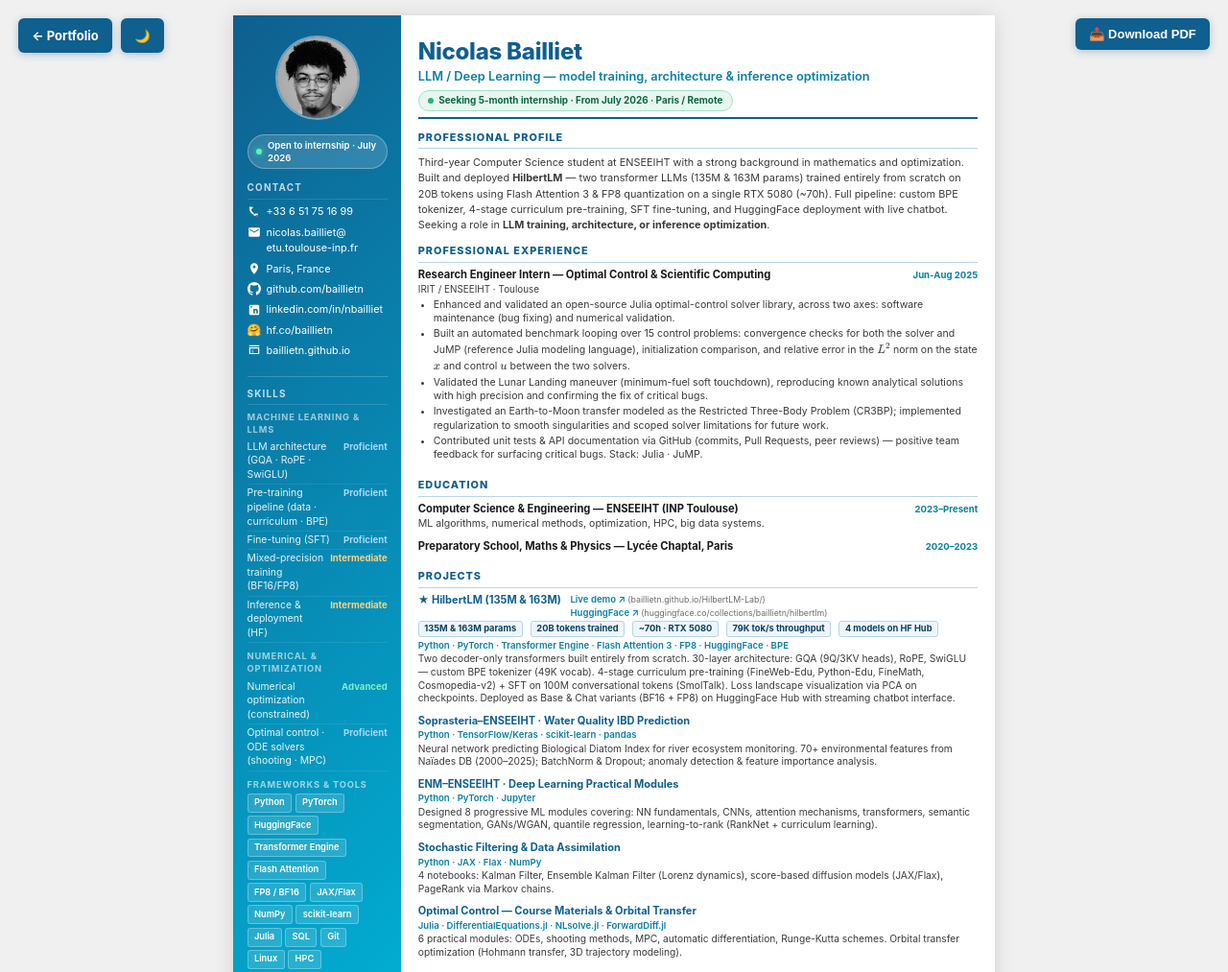
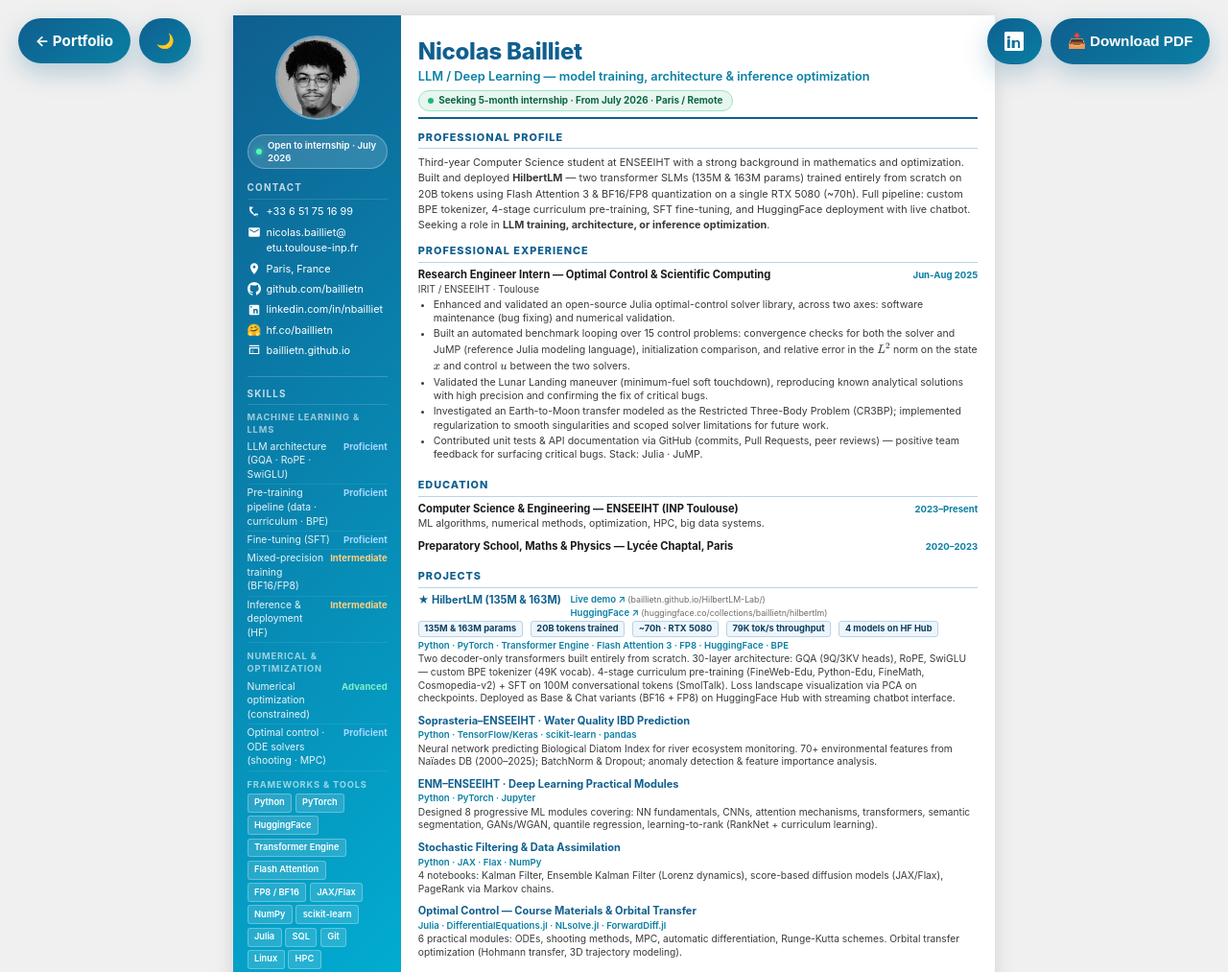
Before and after one commit to baillietn/baillietn.github.io, a website: page cv/index.html in a window 1280 px wide. Shown: the top 1013 px of the page at 96% size. Drawn offline with nearby package versions, Linux system fonts and the light colour scheme.

Commit message:
btn update

```diff
--- a/cv/index.html
+++ b/cv/index.html
@@ -508,16 +508,16 @@
 
         .cv-btn,
         .download-btn {
-            background: var(--cv-section-title);
+            background: linear-gradient(140deg, var(--cv-section-title), var(--cv-date-color));
             color: white;
             border: none;
-            padding: 9px 14px;
-            border-radius: 6px;
+            padding: 0.8rem 1.1rem;
+            border-radius: 999px;
             font-weight: 700;
-            font-size: 13px;
+            font-size: 0.95rem;
             cursor: pointer;
-            box-shadow: 0 2px 8px rgba(15, 95, 143, 0.3);
-            transition: all 0.2s ease;
+            box-shadow: 0 10px 26px rgba(15, 95, 143, 0.26);
+            transition: transform 220ms ease, box-shadow 220ms ease;
             text-decoration: none;
             display: inline-flex;
             align-items: center;
@@ -526,29 +526,29 @@
 
         .cv-btn:hover,
         .download-btn:hover {
-            background: var(--cv-date-color);
-            transform: translateY(-1px);
+            transform: translateY(-2px);
+            box-shadow: 0 14px 28px rgba(15, 95, 143, 0.32);
         }
 
         .theme-toggle-cv {
-            background: var(--cv-section-title);
+            background: linear-gradient(140deg, var(--cv-section-title), var(--cv-date-color));
             color: white;
             border: none;
-            padding: 9px 14px;
-            border-radius: 6px;
+            padding: 0.8rem 1.1rem;
+            border-radius: 999px;
             font-weight: 700;
-            font-size: 13px;
+            font-size: 0.95rem;
             cursor: pointer;
-            box-shadow: 0 2px 8px rgba(15, 95, 143, 0.3);
-            transition: all 0.2s ease;
+            box-shadow: 0 10px 26px rgba(15, 95, 143, 0.26);
+            transition: transform 220ms ease, box-shadow 220ms ease;
             display: inline-flex;
             align-items: center;
             gap: 5px;
         }
 
         .theme-toggle-cv:hover {
-            background: var(--cv-date-color);
-            transform: translateY(-1px);
+            transform: translateY(-2px);
+            box-shadow: 0 14px 28px rgba(15, 95, 143, 0.32);
         }
 
         .theme-toggle-cv .icon-moon {
@@ -567,6 +567,34 @@
             display: inline;
         }
 
+        .linkedin-btn {
+            display: inline-flex;
+            align-items: center;
+            justify-content: center;
+            gap: 0.4rem;
+            padding: 0.8rem 1.1rem;
+            border: 1px solid transparent;
+            border-radius: 999px;
+            background: linear-gradient(140deg, var(--cv-section-title), var(--cv-date-color));
+            color: white;
+            cursor: pointer;
+            box-shadow: 0 10px 26px rgba(15, 95, 143, 0.26);
+            transition: transform 220ms ease, box-shadow 220ms ease;
+            text-decoration: none;
+            font-weight: 700;
+            font-size: 0.95rem;
+        }
+
+        .linkedin-btn:hover {
+            transform: translateY(-2px);
+            box-shadow: 0 14px 28px rgba(15, 95, 143, 0.32);
+        }
+
+        .linkedin-btn svg {
+            width: 20px;
+            height: 20px;
+            fill: currentColor;
+        }
         @media print {
             :root {
                 --cv-bg: #f0f0f0;
@@ -642,6 +670,11 @@
     </div>
 
     <div class="btn-container-right">
+        <a href="https://linkedin.com/in/nbailliet" target="_blank" rel="noopener noreferrer" title="LinkedIn" class="linkedin-btn">
+            <svg viewBox="0 0 24 24" fill="currentColor" aria-hidden="true">
+                <path d="M20.447 20.452h-3.554v-5.569c0-1.328-.475-2.236-1.986-2.236-1.081 0-1.722.722-2.004 1.418-.103.249-.129.597-.129.945v5.442h-3.554s.05-8.824 0-9.736h3.554v1.375c.427-.659 1.191-1.599 2.896-1.599 2.117 0 3.704 1.383 3.704 4.357v5.603zM5.337 8.855c-1.144 0-1.915-.758-1.915-1.707 0-.953.77-1.708 1.963-1.708 1.192 0 1.914.755 1.938 1.708 0 .949-.746 1.707-1.986 1.707zm1.582 11.597H3.635V9.716h3.284v10.736zM22.225 0H1.771C.792 0 0 .774 0 1.729v20.542C0 23.227.792 24 1.771 24h20.451C23.2 24 24 23.227 24 22.271V1.729C24 .774 23.2 0 22.225 0z" />
+            </svg>
+        </a>
         <button class="download-btn" onclick="downloadPDF()">📥 Download PDF</button>
     </div>
 
@@ -750,8 +783,8 @@
                 <p class="profile-text">
                     Third-year Computer Science student at ENSEEIHT with a strong background in mathematics and
                     optimization.
-                    Built and deployed <strong>HilbertLM</strong> — two transformer LLMs (135M &amp; 163M params)
-                    trained entirely from scratch on 20B tokens using Flash Attention 3 &amp; FP8 quantization on a
+                    Built and deployed <strong>HilbertLM</strong> — two transformer SLMs (135M &amp; 163M params)
+                    trained entirely from scratch on 20B tokens using Flash Attention 3 &amp; BF16/FP8 quantization on a
                     single RTX 5080 (~70h). Full pipeline: custom BPE tokenizer, 4-stage curriculum pre-training,
                     SFT fine-tuning, and HuggingFace deployment with live chatbot.
                     Seeking a role in <strong>LLM training, architecture, or inference optimization</strong>.
```
